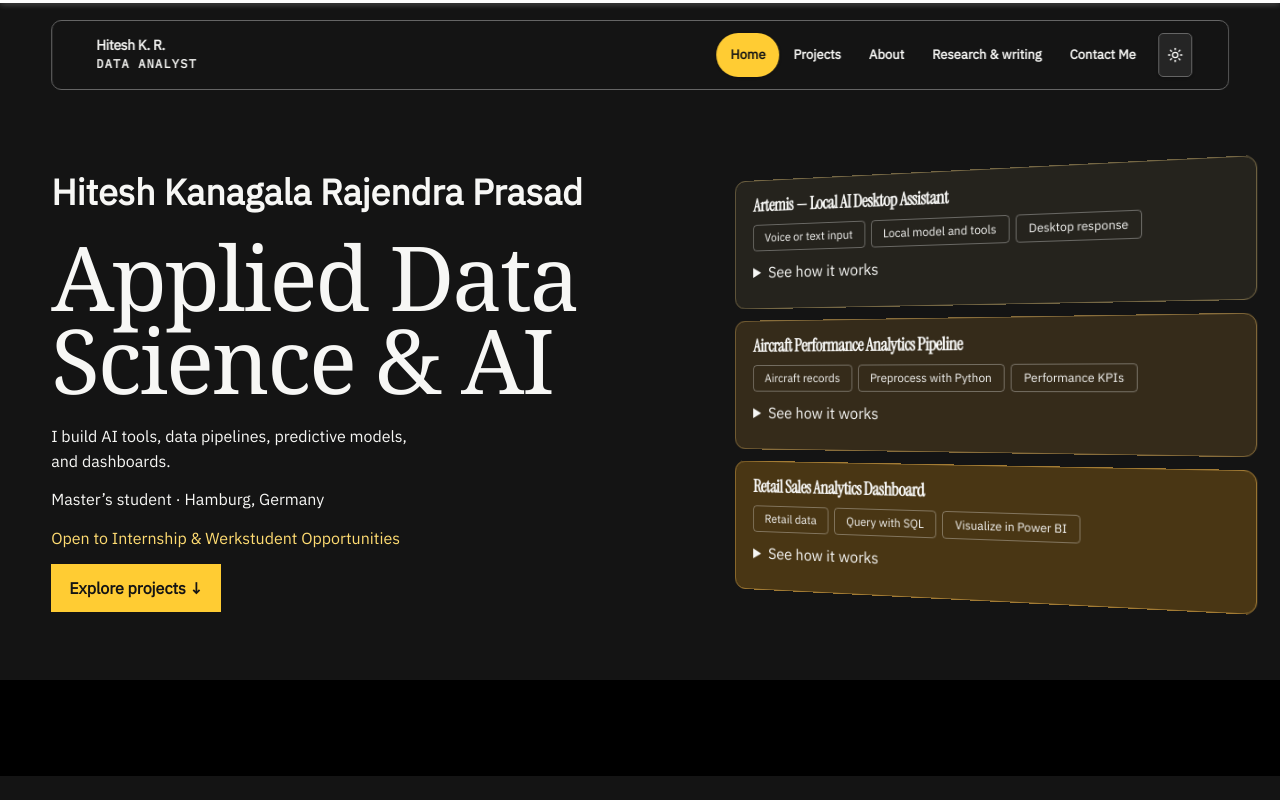
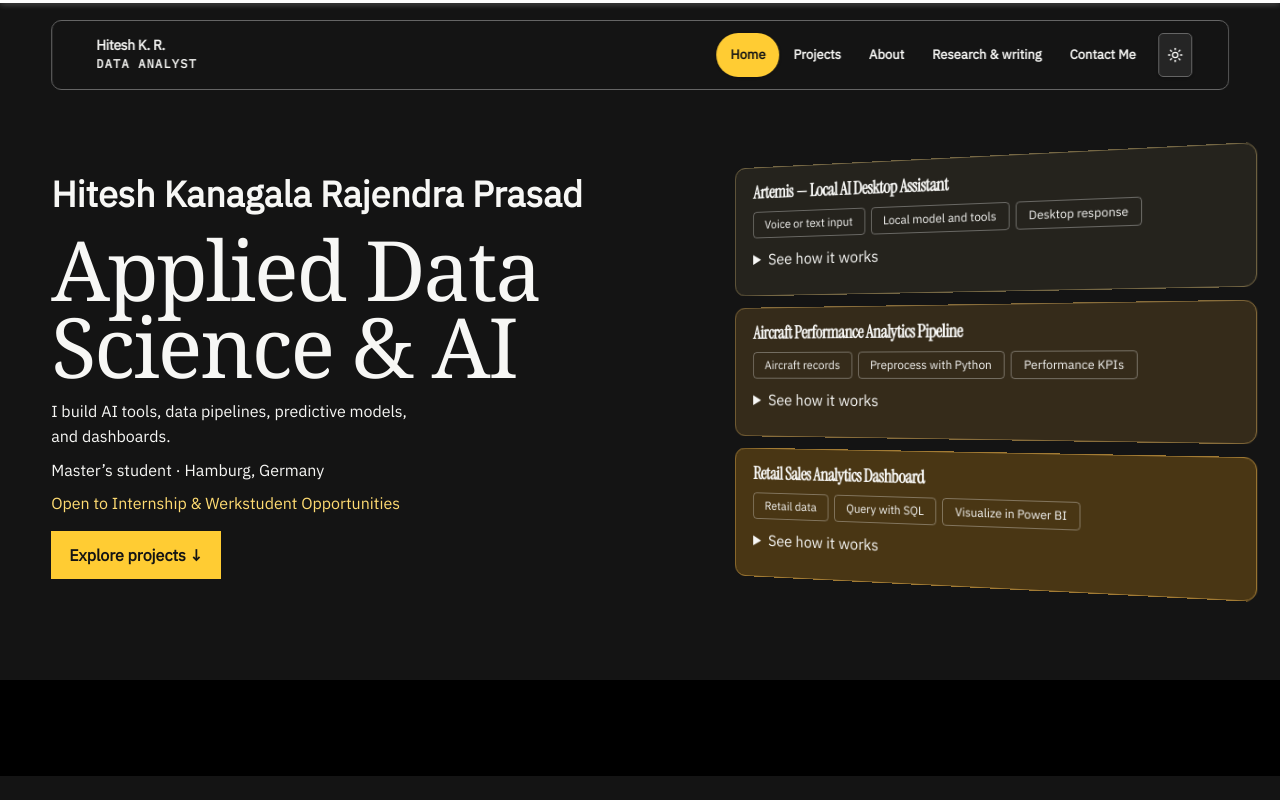
Before and after one commit to hitesh175/Hitesh_Portfolio, a React (Vite) app: page / in a window 1280 px wide. Shown: the top 800 px of the page. Built offline with nearby package versions, Linux system fonts and the light colour scheme.

Commit message:
Tighten landing page spacing

```diff
--- a/src/index.css
+++ b/src/index.css
@@ -403,3 +403,9 @@ section { scroll-margin-top: 6rem; }
 #projects .work-index .project-card p { max-inline-size: 54ch; }
 
 .hero-copy .hero-name { font-size: clamp(1.35rem, 2.8vw, 2.4rem); font-weight: 600; line-height: 1.15; text-wrap: balance; }
+
+.portfolio-hero { padding-block: clamp(6.5rem, 11svh, 8rem) 2.5rem; }
+.hero-copy h1 { font-size: clamp(3rem, min(6.5vw, 12svh), 6rem); margin-block: .18em; }
+.hero-copy p { margin-block: .55rem; }
+.hero-copy .hero-name { max-width: none; text-wrap: wrap; }
+.hero-projects-link { margin-top: .4rem; }
```
